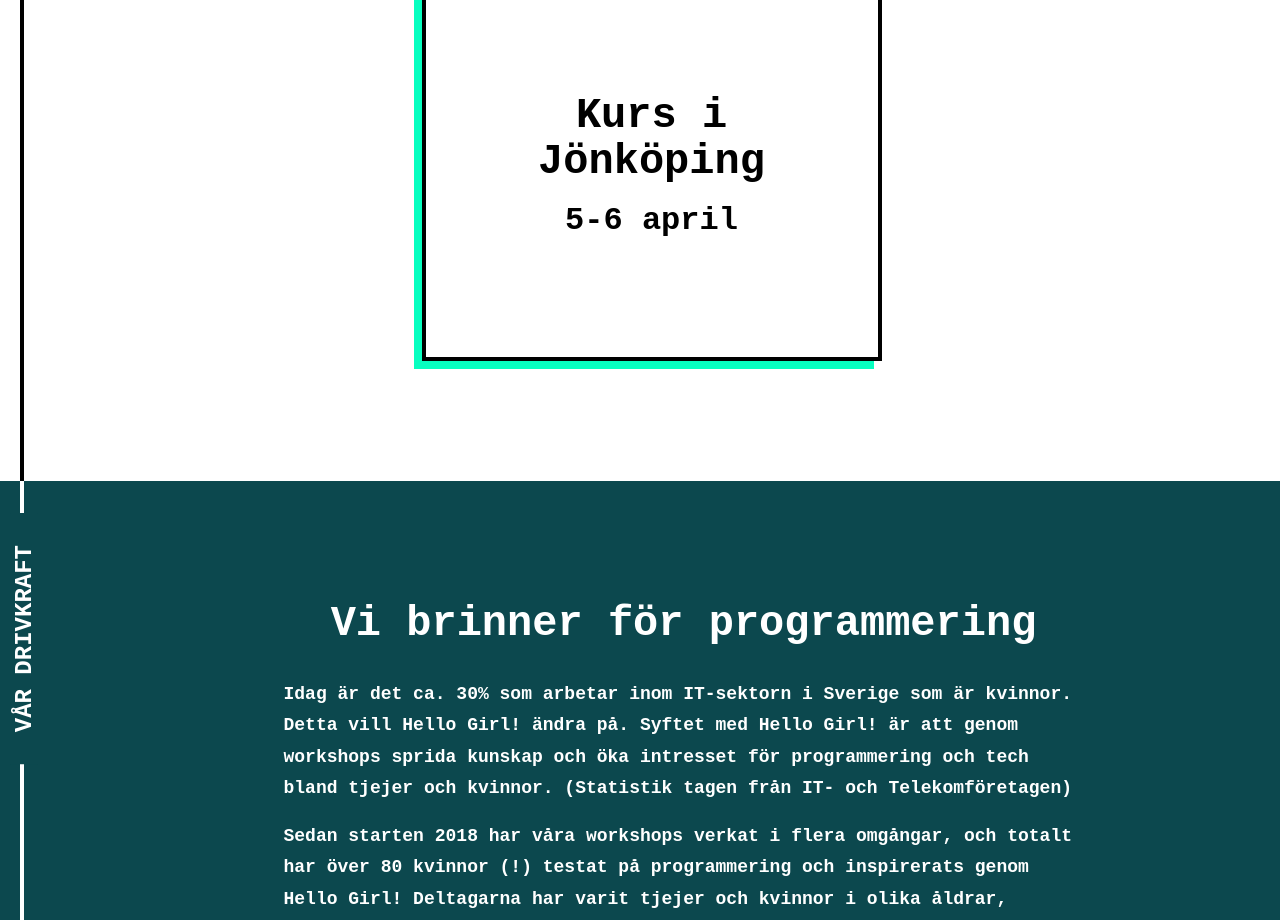
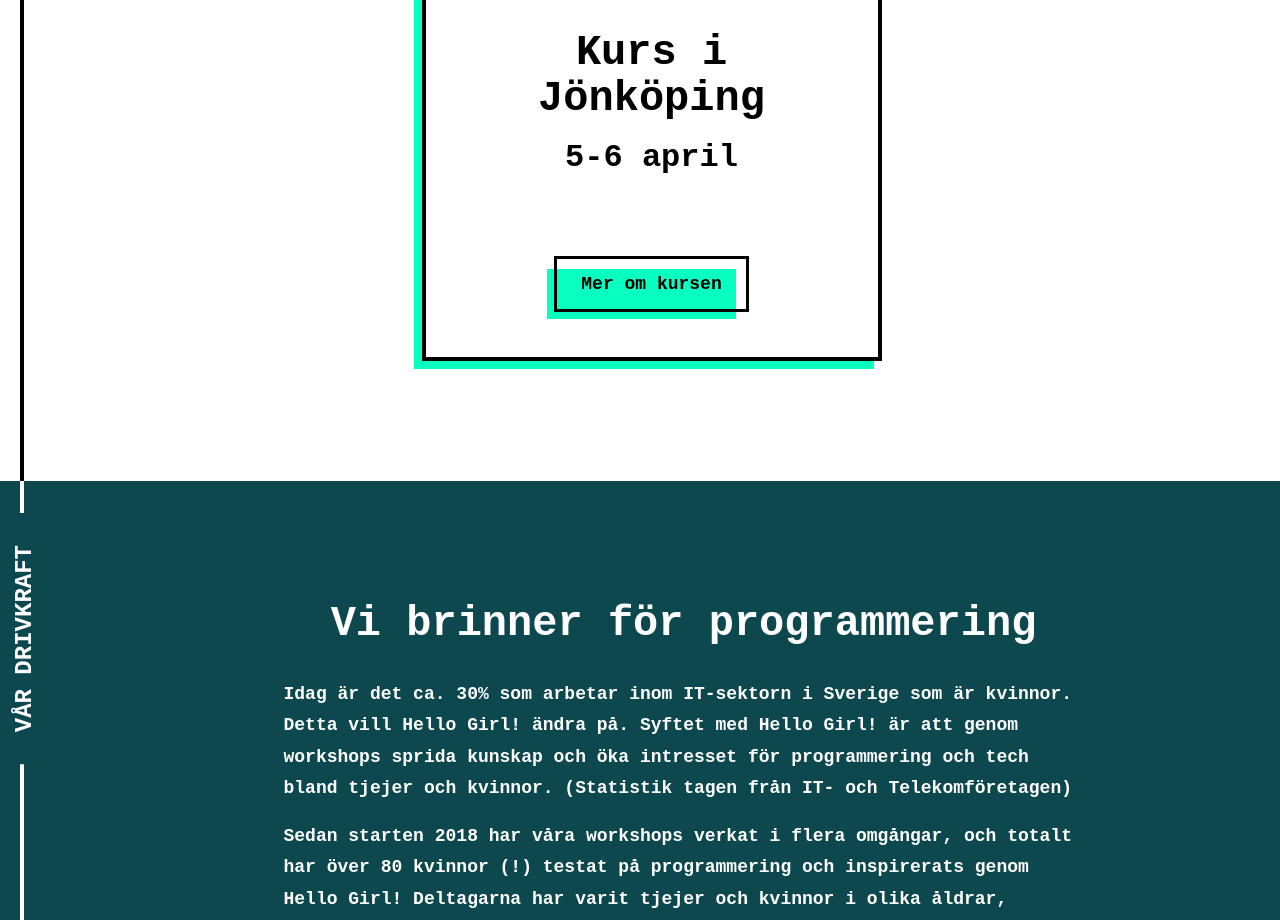
Before and after one commit to hellogirlse/hello-girl, a Next.js app: page / in a window 1280 px wide. Shown: the part 1340-2260 px from the top of the page. Built offline with nearby package versions, Linux system fonts and the light colour scheme; a web font is replaced by a local one.

Commit message:
Add confetti link

```diff
--- a/components/eventSection/event.tsx
+++ b/components/eventSection/event.tsx
@@ -25,7 +25,11 @@
             </p>
           </div>
 
-          <EventCard title='Kurs i Jönköping' date='5-6 april' link={null} />
+          <EventCard
+            title='Kurs i Jönköping'
+            date='5-6 april'
+            link={"https://hellogirl2024.confetti.events/"}
+          />
         </div>
       </div>
     </section>
```
